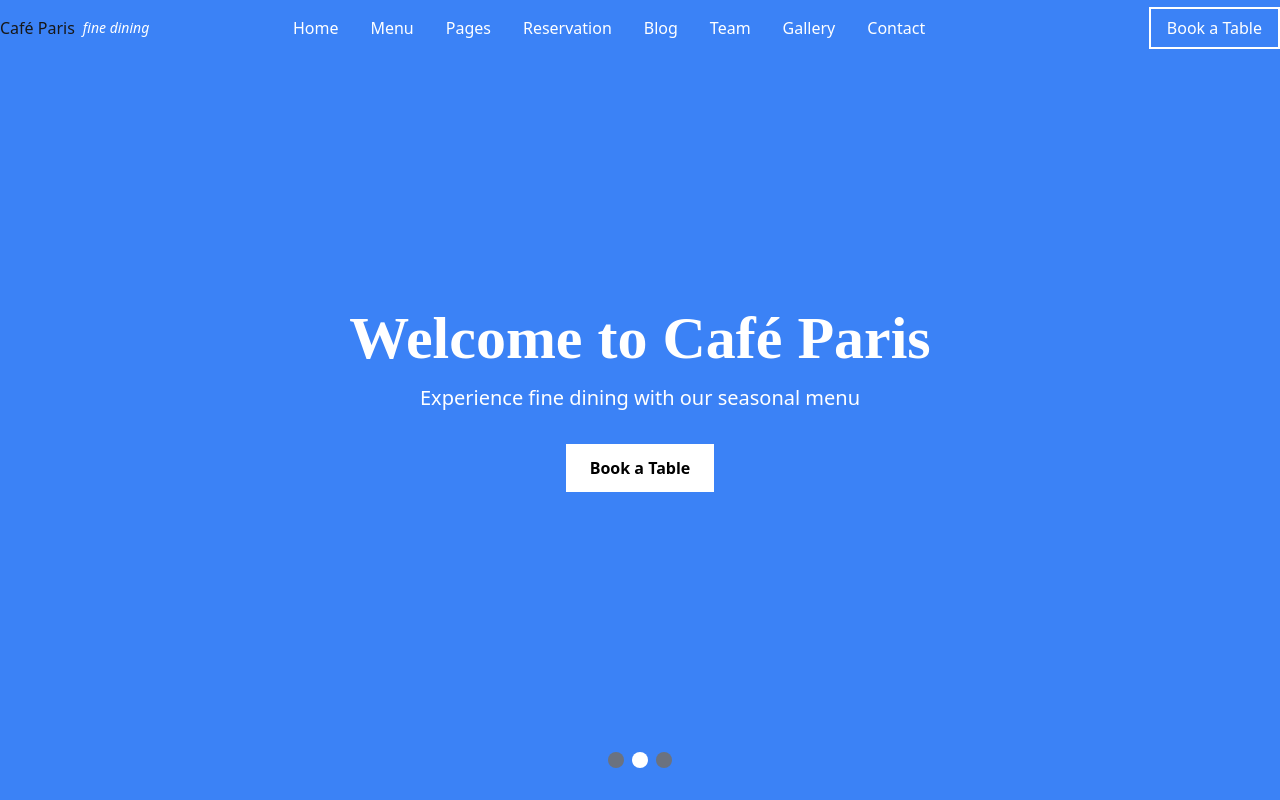
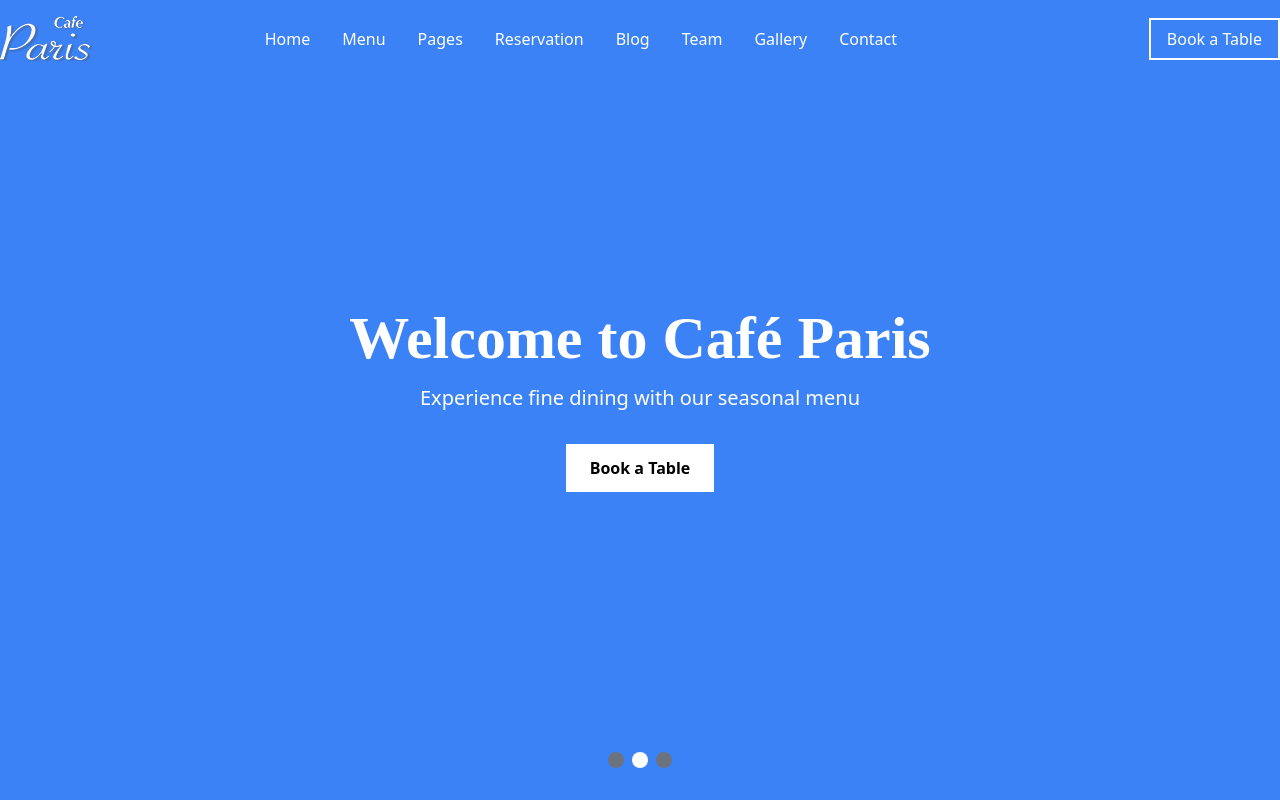
Before and after one commit to natalia-protsiuk/cafe-paris, a Next.js app: page / in a window 1280 px wide. Shown: the top 800 px of the page. Built offline with nearby package versions, Linux system fonts and the light colour scheme.

Commit message:
WIP: ES lint fixes and image links

```diff
--- a/app/components/Menu.tsx
+++ b/app/components/FoodMenu.tsx
@@ -1,5 +1,5 @@
 "use client";
-import React, { useState, useEffect, memo } from "react";
+import React, { useState, memo } from "react";
 
 interface FoodMenuItemProps {
   id: number;
@@ -69,6 +69,8 @@ const FoodMenuTitle = memo(() => (
     </div>
   </div>
 ));
+
+FoodMenuTitle.displayName = "FoodMenuTitle";
 
 const FoodMenuItem: React.FC<{ item: FoodMenuItemProps }> = ({ item }) => (
   <article
--- a/app/components/Header.tsx
+++ b/app/components/Header.tsx
@@ -1,6 +1,7 @@
 "use client";
 import React, { useState, useEffect } from "react";
 import Link from "next/link";
+import Image from "next/image";
 
 const Header: React.FC = () => {
   const [isScrolled, setIsScrolled] = useState(false);
@@ -29,14 +30,13 @@ const Header: React.FC = () => {
       <div className="container mx-auto flex justify-between items-center py-4">
         <div className="flex items-center space-x-2">
           <Link href="/">
-            Café Paris
-            {/* <img
-              src="/images/Café Paris-logo.png"
+            <Image
+              src="/images/logo-cafe-paris.png"
+              width={93}
+              height={45}
               alt="Café Paris Logo"
-              className="h-8"
-            /> */}
+            />
           </Link>
-          <span className="italic text-sm text-white">fine dining</span>
         </div>
 
         <nav className="hidden md:flex space-x-8">
--- a/app/components/Hero.tsx
+++ b/app/components/Hero.tsx
@@ -25,7 +25,7 @@ const Hero: React.FC = () => {
   };
 
   return (
-    <section className="relative h-screen w-full overflow-hidden mb-12">
+    <section className="relative h-screen w-full overflow-hidden">
       {images.map((image, index) => (
         <div
           key={index}
--- a/app/layout.tsx
+++ b/app/layout.tsx
@@ -18,7 +18,7 @@ export default function RootLayout({
         <div
           className="fixed top-0 left-0 w-full min-h-screen bg-fixed bg-cover bg-center z-[-1]"
           style={{
-            backgroundImage: "url('../images/flour-chocolate.jpg')",
+            backgroundImage: "url('../images/cafe-paris-background.jpg')",
           }}
         ></div>
 
--- a/app/page.tsx
+++ b/app/page.tsx
@@ -1,8 +1,8 @@
 import Header from "./components/Header";
 import Hero from "./components/Hero";
-import FoodMenu from "./components/Menu";
+import FoodMenu from "./components/FoodMenu";
 
-export default function Home() {
+function Home() {
   return (
     <main>
       <Header />
@@ -31,3 +31,5 @@ export default function Home() {
     </main>
   );
 }
+
+export default Home;
```
Also changed, not shown: public/images/cafe-paris-background.jpg (added), public/images/logo-cafe-paris.png (added).
